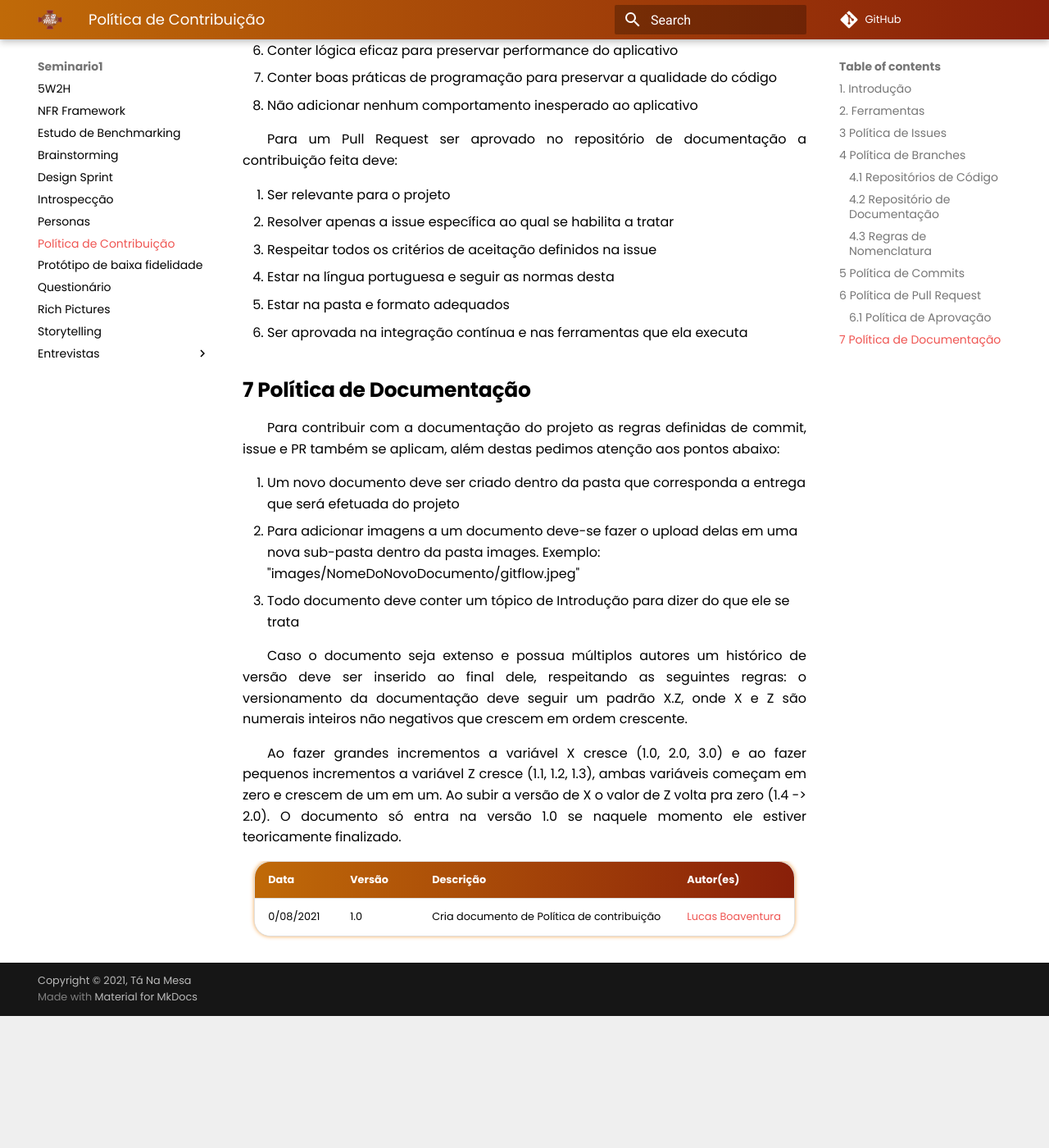
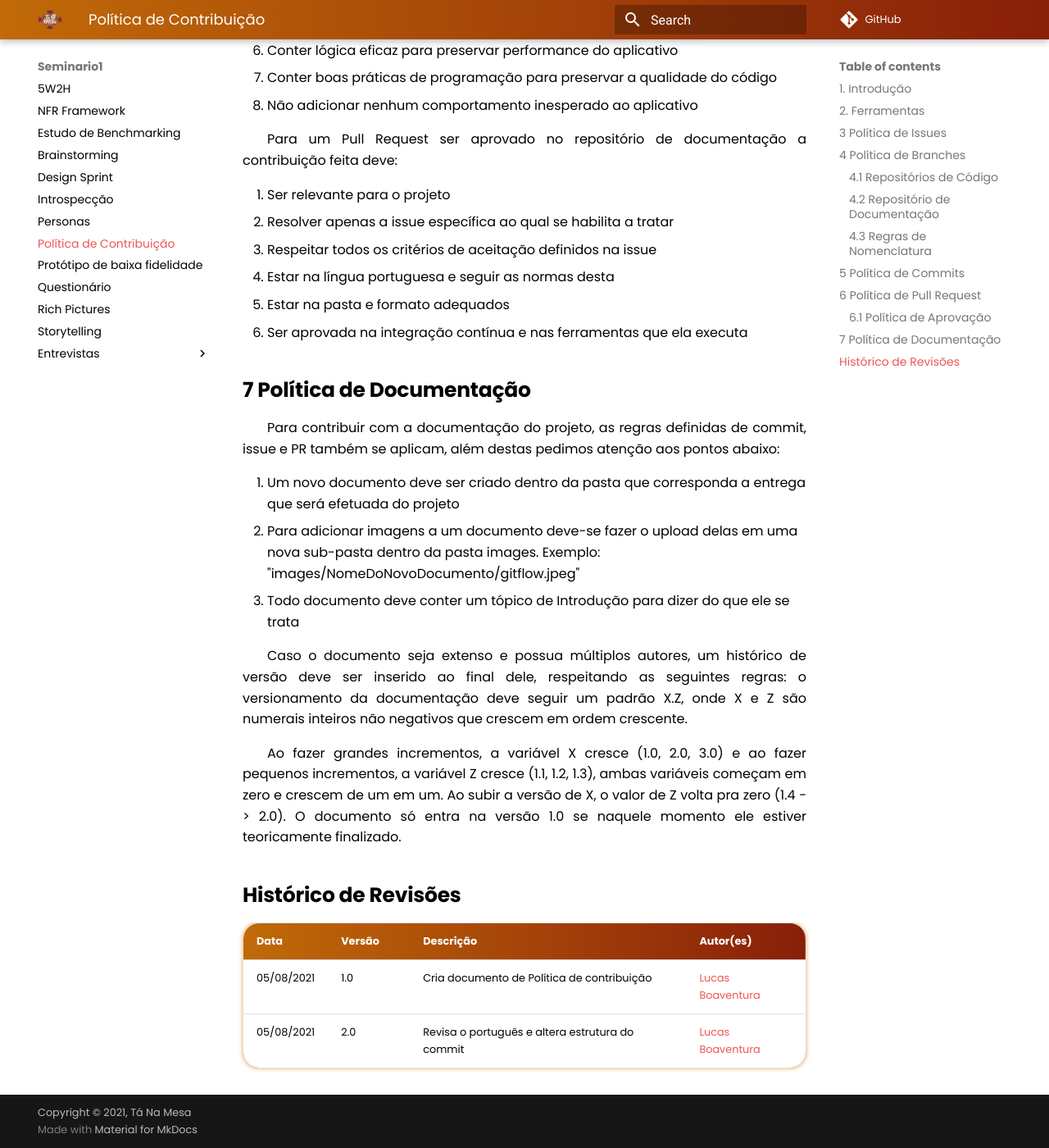
Before and after one commit to UnBArqDsw2021-1/2021.1_G02_TaNaMesa_docs, an MkDocs documentation site: the page built from docs/seminario1/politica-contribuicao.md, in a window 1280 px wide and 1400 px high, scrolled down 4046 px. Shown: the whole window at 82% size. Built offline with MkDocs 1.6.1 and Material for MkDocs 9.7.7, drawn with Linux system fonts in a browser that asks for light colours; comment, search, counter and statistics services are not loaded; before the commit the page ends 5285 px from its top, so only the background shows below that; some of the changed text lies outside the part shown.

Commit message:
(#41) Adiciona correção de português na política de contribuição

```diff
--- a/docs/seminario1/politica-contribuicao.md
+++ b/docs/seminario1/politica-contribuicao.md
@@ -34,8 +34,8 @@
 O Git Flow dos repositórios de código será tratado da forma mostrada na imagem acima. Para uma mudança chegar a branch master (branch estável) os passos abaixo são seguidos:
 
 1. Toda nova branch deve ser feita a partir da develop
-2. Ao resolver a issue proposta a nova branch deve ser merjada e comparada em relação a develop
-3. Caso o PR seja aprovado pela equipe a nova branch será deletada e seu conteúdo integrado a develop
+2. Ao resolver a issue proposta, a nova branch deve ser merjada e comparada em relação a develop
+3. Caso o PR seja aprovado pela equipe, a nova branch será deletada e seu conteúdo integrado a develop
 4. Na develop será testada a integração entre as funcionalidades recentemente adicionadas
 5. Quando a equipe atestar a estabilidade da develop seu conteúdo é integrado a master
 
@@ -47,8 +47,8 @@
 O Git Flow do repositório de documentação será tratado da forma mostrada na imagem acima. Para uma mudança chegar a branch master (branch estável) os passos abaixo são seguidos:
 
 1. Toda nova branch deve ser feita a partir da master
-2. Ao resolver a issue proposta a nova branch deve ser merjada e comparada em relação a master
-3. Caso o PR seja aprovado pela equipe a nova branch será deletada e seu conteúdo integrado a master
+2. Ao resolver a issue proposta, a nova branch deve ser merjada e comparada em relação a master
+3. Caso o PR seja aprovado pela equipe, a nova branch será deletada e seu conteúdo integrado a master
 
 ### 4.3 Regras de Nomenclatura
 Toda nova branch criada nos repositórios do projeto **Tá Na Mesa** deve se propor a resolver uma issue específica, o nome da branch deve seguir as seguintes regras:
@@ -90,7 +90,7 @@
 Um PR só poderá ser merjado após duas aprovações.
 
 ### 6.1 Política de Aprovação
-Para um Pull Request ser aprovado nos repositórios de código a contribuição feita deve:
+Para um Pull Request ser aprovado nos repositórios de código, a contribuição feita deve:
 
 1. Resolver apenas a issue específica ao qual se habilita a tratar
 2. Respeitar todos os critérios de aceitação definidos na issue
@@ -111,16 +111,19 @@
 6. Ser aprovada na integração contínua e nas ferramentas que ela executa
 
 ## 7 Política de Documentação
-Para contribuir com a documentação do projeto as regras definidas de commit, issue e PR também se aplicam, além destas pedimos atenção aos pontos abaixo:
+Para contribuir com a documentação do projeto, as regras definidas de commit, issue e PR também se aplicam, além destas pedimos atenção aos pontos abaixo:
 
 1. Um novo documento deve ser criado dentro da pasta que corresponda a entrega que será efetuada do projeto
 2. Para adicionar imagens a um documento deve-se fazer o upload delas em uma nova sub-pasta dentro da pasta images. Exemplo: "images/NomeDoNovoDocumento/gitflow.jpeg"
 3. Todo documento deve conter um tópico de Introdução para dizer do que ele se trata
 
-Caso o documento seja extenso e possua múltiplos autores um histórico de versão deve ser inserido ao final dele, respeitando as seguintes regras: o versionamento da documentação deve seguir um padrão X.Z, onde X e Z são numerais inteiros não negativos que crescem em ordem crescente.
+Caso o documento seja extenso e possua múltiplos autores, um histórico de versão deve ser inserido ao final dele, respeitando as seguintes regras: o versionamento da documentação deve seguir um padrão X.Z, onde X e Z são numerais inteiros não negativos que crescem em ordem crescente.
 
-Ao fazer grandes incrementos a variável X cresce (1.0, 2.0, 3.0) e ao fazer pequenos incrementos a variável Z cresce (1.1, 1.2, 1.3), ambas variáveis começam em zero e crescem de um em um. Ao subir a versão de X o valor de Z volta pra zero (1.4 -> 2.0). O documento só entra na versão 1.0 se naquele momento ele estiver teoricamente finalizado.
+Ao fazer grandes incrementos, a variável X cresce (1.0, 2.0, 3.0) e ao fazer pequenos incrementos, a variável Z cresce (1.1, 1.2, 1.3), ambas variáveis começam em zero e crescem de um em um. Ao subir a versão de X, o valor de Z volta pra zero (1.4 -> 2.0). O documento só entra na versão 1.0 se naquele momento ele estiver teoricamente finalizado.
+
+## Histórico de Revisões
 
 | Data       | Versão | Descrição                                              | Autor(es)                                 |
 | :--------- | :----- | :----------------------------------------------------- | :---------------------------------------- |
-| 0/08/2021 | 1.0   | Cria documento de Política de contribuição | [Lucas Boaventura](https://github.com/lboaventura25) |
+| 05/08/2021 | 1.0   | Cria documento de Política de contribuição | [Lucas Boaventura](https://github.com/lboaventura25) |
+| 05/08/2021 | 2.0   | Revisa o português e altera estrutura do commit | [Lucas Boaventura](https://github.com/lboaventura25) |
```
